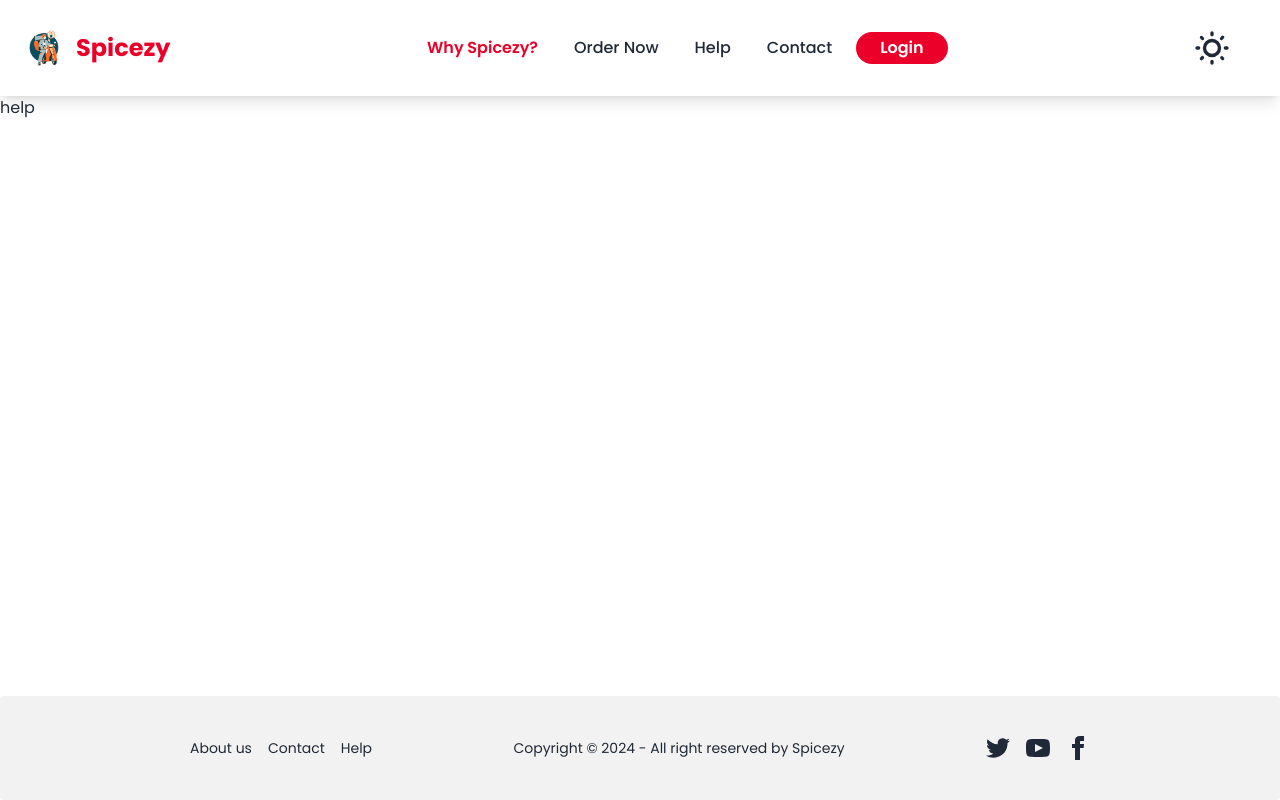
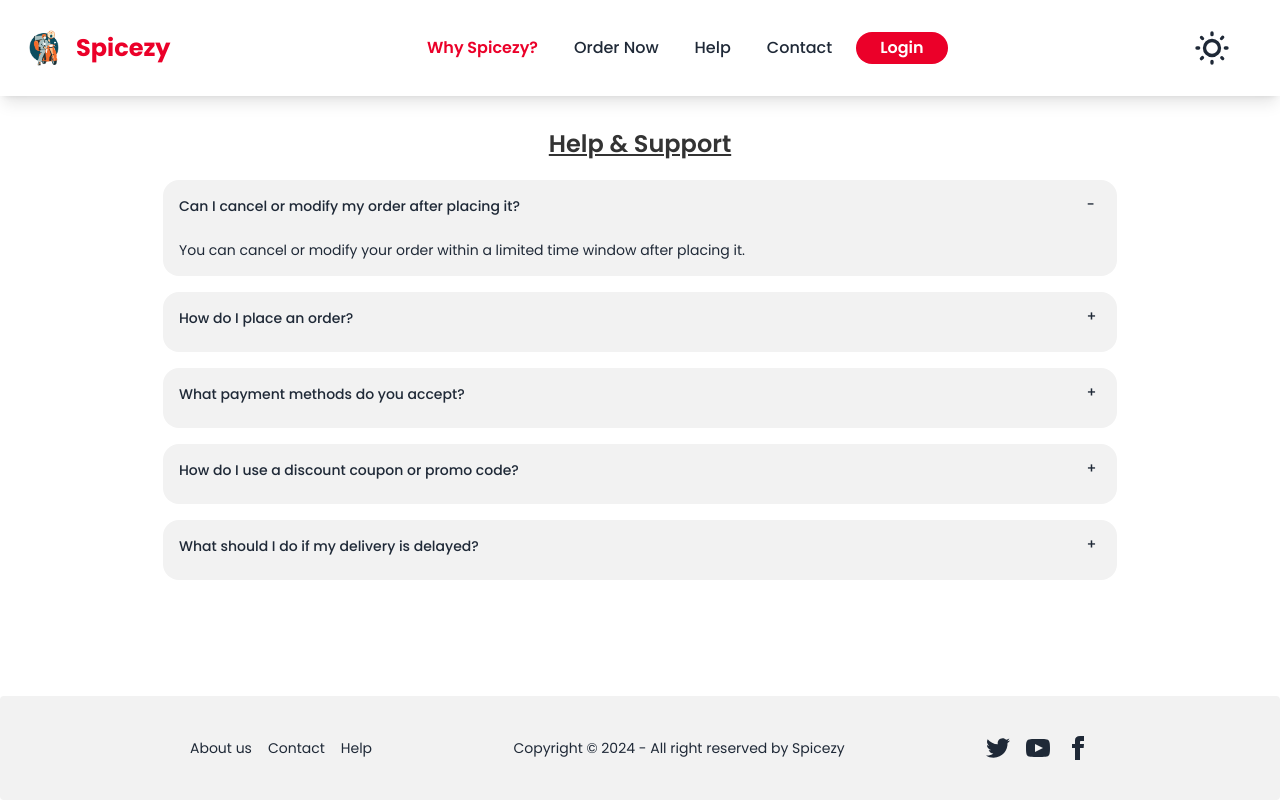
Before and after one commit to Sanjaypk986/Food-Order---frontend, a React (Vite) app: page /help in a window 1280 px wide. Built offline with nearby package versions, Linux system fonts and the light colour scheme; no server answers.

Commit message:
created help and support page

```diff
--- a/src/App.jsx
+++ b/src/App.jsx
@@ -6,6 +6,7 @@ import 'slick-carousel/slick/slick.css';
 import 'slick-carousel/slick/slick-theme.css';
 
 const App = () => {
+
   return (
     <>
       <RouterProvider router={router}/>
--- a/src/components/Header.jsx
+++ b/src/components/Header.jsx
@@ -61,7 +61,7 @@ const Header = () => {
             <ul className="font-medium flex flex-col p-4 mt-4  rounded-lg md:flex-row gap-3 md:mt-0 md:border-0 md:bg-transparent">
               <li>
                 <Link
-                  to="/"
+                  to="/#why-spicezy"
                   className="block py-1 px-3 font-semibold primary-text relative after:absolute after:left-0 after:bottom-0 after:w-0 after:rounded after:h-[3px] after:bg-[#EB0029] after:transition-[width] after:duration-500 hover:after:w-full"
                 >
                   Why Spicezy?
--- a/src/components/user/userHeader.jsx
+++ b/src/components/user/userHeader.jsx
@@ -93,7 +93,7 @@ const UserHeader = () => {
           >
             <ul className="font-medium flex flex-col p-4 lg:p-0 mt-4 border rounded-lg lg:flex-row lg:space-x-8 lg:mt-0 lg:border-0 lg:bg-transparent">
               <li>
-                <Link to="/user" className="block py-2 px-3 font-semibold rounded hover:bg-gray-100 lg:p-0 primary-text">
+                <Link to="/#why-spicezy" className="block py-2 px-3 font-semibold rounded hover:bg-gray-100 lg:p-0 primary-text">
                   Why Spicezy?
                 </Link>
               </li>
--- /dev/null
+++ b/src/hooks/scrollView.jsx
@@ -0,0 +1,19 @@
+import { useEffect } from 'react';
+import { useLocation } from 'react-router-dom';
+
+const useSmoothScroll = () => {
+  const location = useLocation();
+
+  useEffect(() => {
+    if (location.hash) {
+      const element = document.querySelector(location.hash);
+      if (element) {
+        element.scrollIntoView({ behavior: 'smooth', block: 'start' });
+      }
+    }
+  }, [location]);
+
+  return null;
+};
+
+export default useSmoothScroll;
--- a/src/layout/RootLayout.jsx
+++ b/src/layout/RootLayout.jsx
@@ -2,8 +2,10 @@ import React from 'react'
 import Footer from '../components/Footer'
 import { Outlet } from 'react-router-dom'
 import Header from '../components/Header'
+import useSmoothScroll from '../hooks/scrollView'
 
 const RootLayout = () => {
+  useSmoothScroll();
   return (
     <div className="flex flex-col min-h-screen">
     <Header />
--- a/src/layout/UserLayout.jsx
+++ b/src/layout/UserLayout.jsx
@@ -2,8 +2,10 @@ import React from 'react'
 import Footer from '../components/Footer'
 import { Outlet } from 'react-router-dom'
 import UserHeader from '../components/user/userHeader'
+import useSmoothScroll from '../hooks/scrollView'
 
 const UserLayout = () => {
+    useSmoothScroll();
   return (
     <div className="flex flex-col min-h-screen">
     <UserHeader />
--- a/src/pages/common/HelpPage.jsx
+++ b/src/pages/common/HelpPage.jsx
@@ -1,11 +1,77 @@
-import React from 'react'
+import React from "react";
 
 const HelpPage = () => {
   return (
-    <div>
-      <h1>help</h1>
-    </div>
-  )
-}
+    <main className="container mx-auto px-1">
+      <section className="my-8 ">
+        <h2 className="font-semibold text-center text-2xl my-5 underline">
+          Help & Support
+        </h2>
+        <div className="flex flex-col justify-center items-center gap-4">
+          <div className="collapse md:w-3/4 collapse-plus bg-base-200">
+            <input type="radio" name="my-accordion-3" defaultChecked />
+            <div className="collapse-title  text-sm md:text-md font-medium">
+              Can I cancel or modify my order after placing it?
+            </div>
+            <div className="collapse-content">
+              <p className='text-sm md:text-md'>
+                You can cancel or modify your order within a limited time window
+                after placing it.
+              </p>
+            </div>
+          </div>
+          <div className="collapse md:w-3/4 collapse-plus bg-base-200">
+            <input type="radio" name="my-accordion-3" />
+            <div className="collapse-title  text-sm md:text-md font-medium">
+              How do I place an order?
+            </div>
+            <div className="collapse-content">
+              <p className='text-sm md:text-md'>
+                To place an order, browse through our menu, add the desired
+                items to your cart, and proceed to checkout.
+              </p>
+            </div>
+          </div>
+          <div className="collapse md:w-3/4 collapse-plus bg-base-200">
+            <input type="radio" name="my-accordion-3" />
+            <div className="collapse-title  text-sm md:text-md font-medium">
+              What payment methods do you accept?
+            </div>
+            <div className="collapse-content">
+              <p className='text-sm md:text-md'>
+                We accept various payment methods, including credit/debit cards,
+                net banking and UPI,
+              </p>
+            </div>
+          </div>
+          <div className="collapse md:w-3/4 collapse-plus bg-base-200">
+            <input type="radio" name="my-accordion-3" />
+            <div className="collapse-title  text-sm md:text-md font-medium">
+              How do I use a discount coupon or promo code?
+            </div>
+            <div className="collapse-content">
+              <p className='text-sm md:text-md'>
+                To use a discount coupon or promo code, enter the code in the
+                "Promo Code" field at checkout and click "Apply."
+              </p>
+            </div>
+          </div>
+          <div className="collapse md:w-3/4 collapse-plus bg-base-200">
+            <input type="radio" name="my-accordion-3" />
+            <div className="collapse-title  text-sm md:text-md font-medium">
+              What should I do if my delivery is delayed?
+            </div>
+            <div className="collapse-content">
+              <p className='text-sm md:text-md'>
+                If your delivery is delayed, please contact our customer support
+                team through the website
+              </p>
+            </div>
+          </div>
+        </div>
+      </section>
+    </main>
+  );
+};
 
-export default HelpPage
+export default HelpPage;
--- a/src/pages/common/home/HomePage.jsx
+++ b/src/pages/common/home/HomePage.jsx
@@ -16,7 +16,7 @@ const HomePage = () => {
       <section>
         <TopRestaurants />
       </section>
-      <section className="my-10">
+      <section className="my-10" id="why-spicezy">
         <Features />
       </section>
     </main>
```
